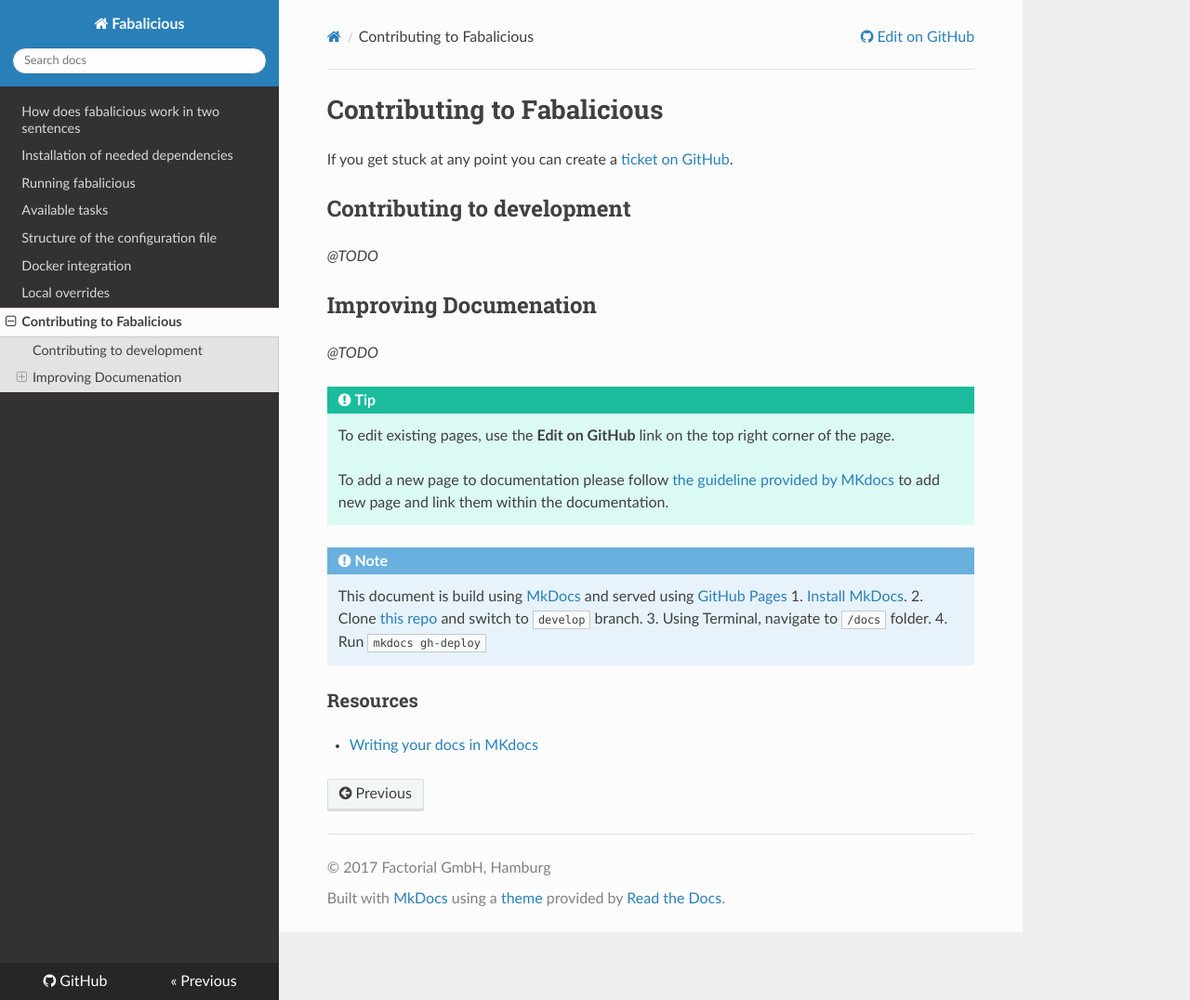
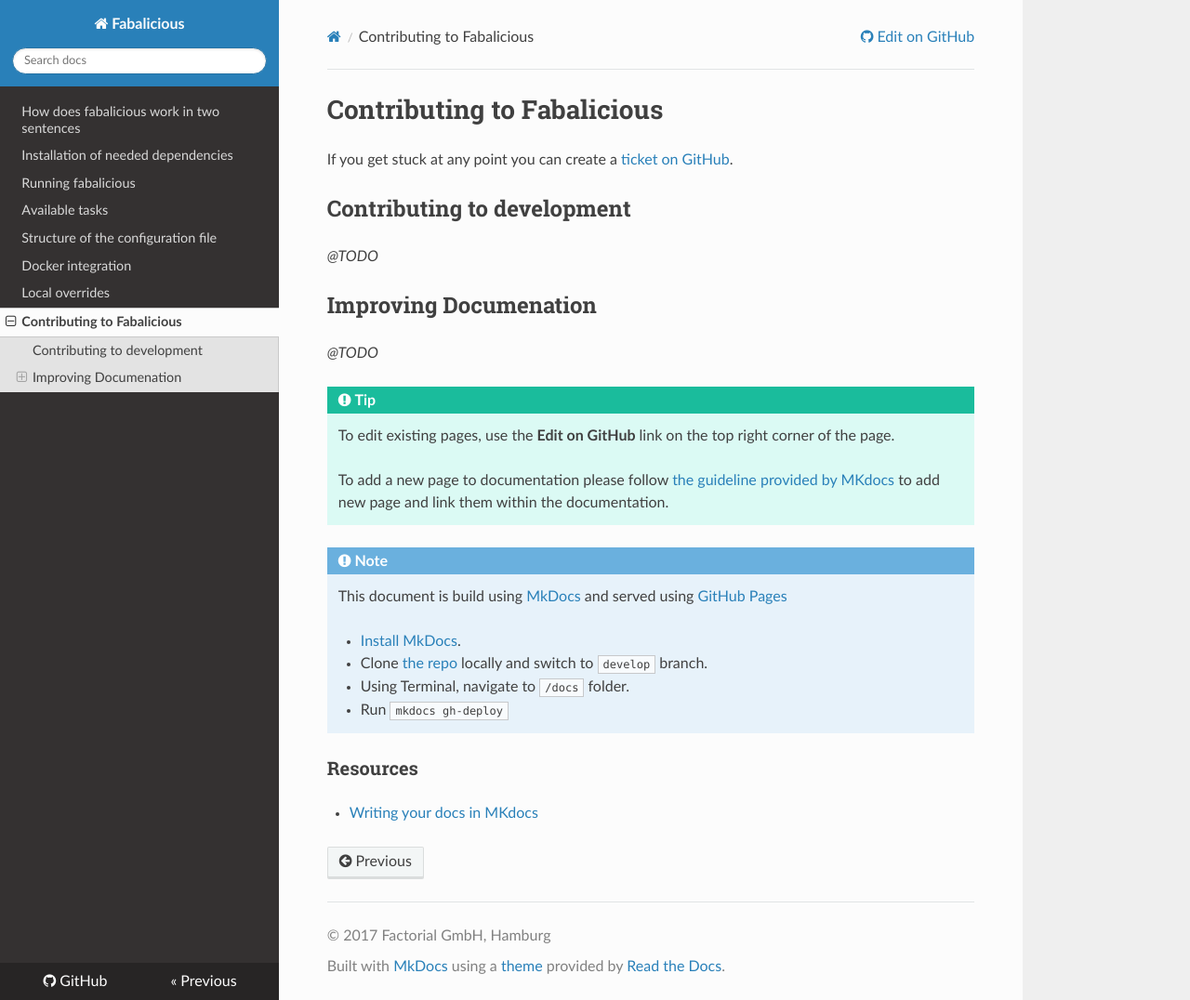
Before and after one commit to factorial-io/fabalicious, an MkDocs documentation site: the page built from docs/docs/contribute.md, in a window 1280 px wide and 1076 px high. Shown: the whole window at 93% size. Built offline with MkDocs 1.6.1, drawn with Linux system fonts in a browser that asks for light colours; nearby versions of some CDN libraries; old or Windows-style settings are respelled for this version of MkDocs.

Commit message:
Updated contribute.md

```diff
--- a/docs/docs/contribute.md
+++ b/docs/docs/contribute.md
@@ -18,10 +18,11 @@
 
 !!! note
     This document is build using [MkDocs](http://www.mkdocs.org/) and served using [GitHub Pages](https://pages.github.com/)
-    1. [Install MkDocs](http://www.mkdocs.org/#installation).
-    2. Clone [this repo](https://github.com/factorial-io/fabalicious) and switch to `develop` branch.
-    3. Using Terminal, navigate to `/docs` folder.
-    4. Run `mkdocs gh-deploy`
+
+    - [Install MkDocs](http://www.mkdocs.org/#installation).
+    - Clone [the repo](https://github.com/factorial-io/fabalicious) locally and switch to `develop` branch.
+    - Using Terminal, navigate to `/docs` folder.
+    - Run `mkdocs gh-deploy`
 
 ### Resources
 * [Writing your docs in MKdocs](http://www.mkdocs.org/user-guide/writing-your-docs/)
```
